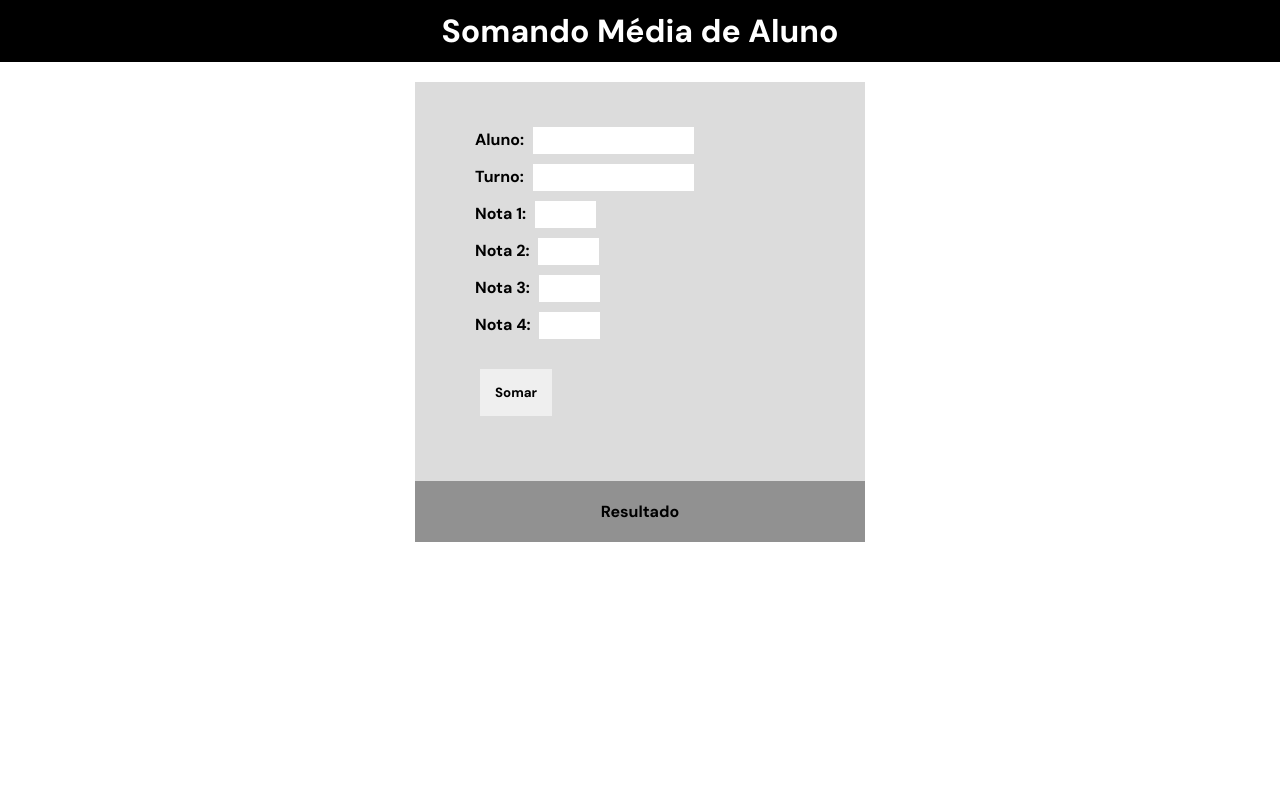
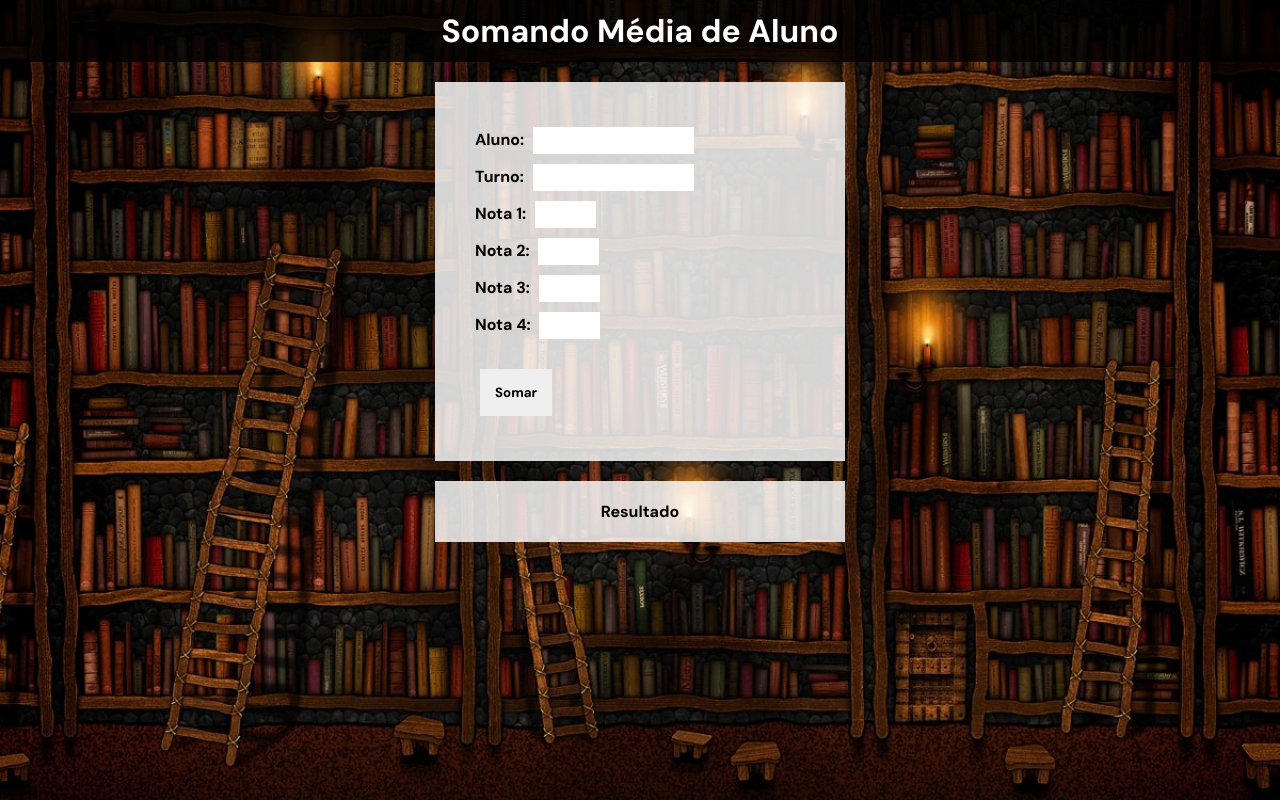
Before and after one commit to davixaviermota/javascript, a plain HTML site: page ex003/relembrando.html in a window 1280 px wide. Drawn offline with Linux system fonts and the light colour scheme.

Commit message:
coloquei imagem de fundo

```diff
--- a/ex003/style.css
+++ b/ex003/style.css
@@ -8,7 +8,7 @@
 
 }
 header{
-    background-color: rgb(0, 0, 0);
+    background-color: rgba(0, 0, 0, 0.801);
     color: white;
     text-align: center;
     padding: 10px;
@@ -18,7 +18,6 @@ header{
 main{
     text-align: center;
 
-    background-color: rgba(0, 0, 0, 0.137);
     width: 450px;
     margin: auto;
 }
@@ -27,6 +26,8 @@ main{
     margin: 20px;
     text-align: left;
     font-weight: bold;
+    background-color: rgba(255, 255, 255, 0.829);
+    color: rgb(0, 0, 0);
 
 }
 input{
@@ -41,16 +42,22 @@ input{
     cursor: pointer;
 }
 #enviar:hover{
-    background-color: rgba(0, 0, 0, 0.349);
+    background-color: rgb(224, 135, 0);
+    color: white;
 }
 #res{
     margin: auto;
-    background-color:rgba(0, 0, 0, 0.342) ;
-    width: 410px;
+    background-color: rgba(255, 255, 255, 0.829);
+    width: 370px;
     padding: 20px;
     font-weight: bold;
 
 }
-#res:hover{
-    background-color: rgba(0, 0, 0, 0.158);
+
+body{
+    background: url(livros.jpg);
+    background-position: center center;
+    background-repeat: no-repeat;
+    background-size: cover;
+    background-attachment: fixed;
 }
```
Also changed, not shown: ex003/livros.jpg (added).
